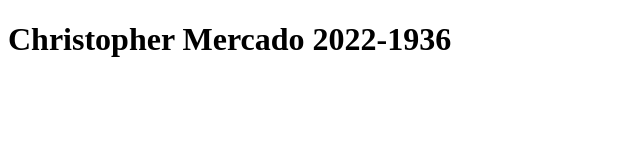
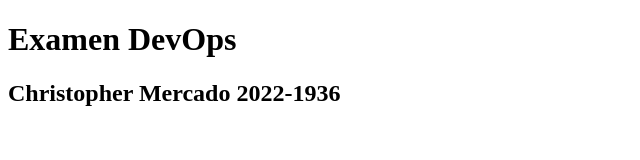
Before and after one commit to ChristopherMercadoB/examen.gha, a plain HTML site: page index.html in a window 1280 px wide. Shown: the whole page, without its empty margins (0-640 px from the left). Drawn offline with Linux system fonts and the light colour scheme.

Commit message:
Title and subtitles updated

```diff
--- a/index.html
+++ b/index.html
@@ -6,6 +6,7 @@
     <title>Examen</title>
 </head>
 <body>
-    <h1>Christopher Mercado 2022-1936</h1>
+    <h1>Examen DevOps</h1>
+    <h2>Christopher Mercado 2022-1936</h2>
 </body>
 </html>
```
Also changed, not shown: 1 other file.
